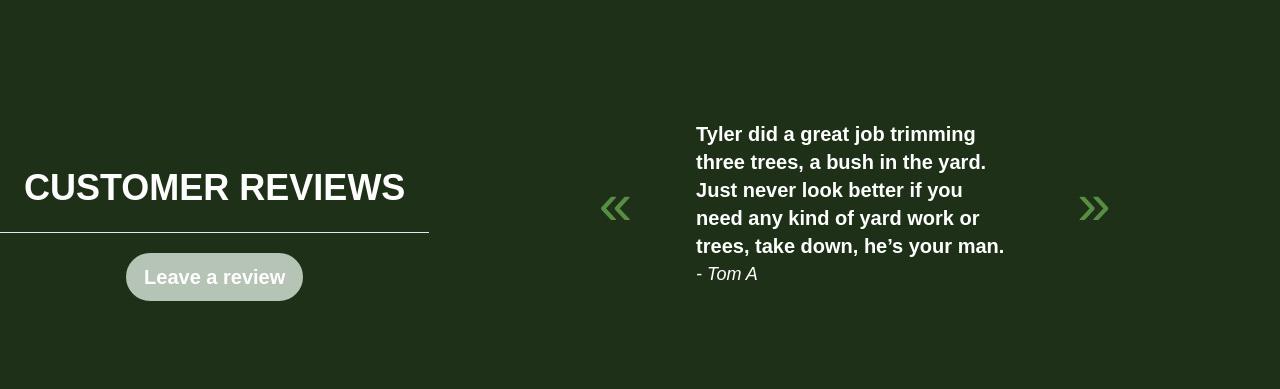
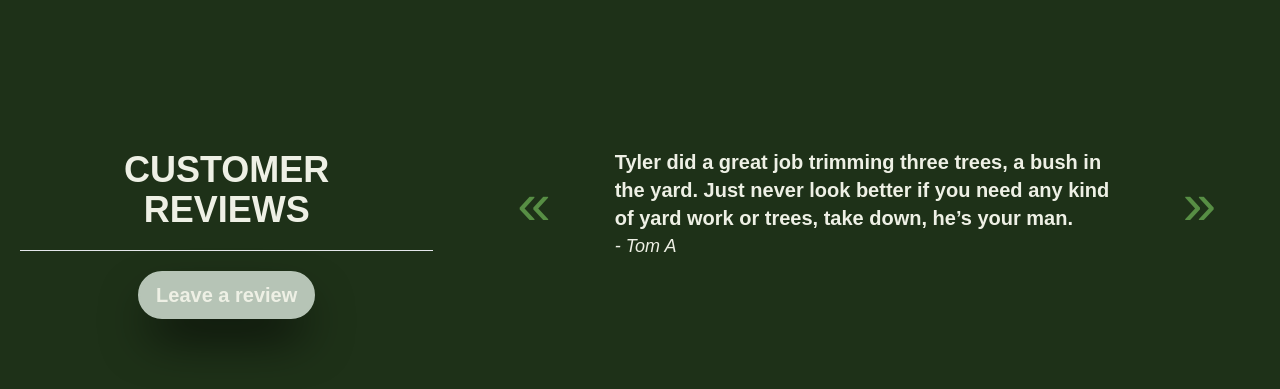
Before and after one commit to gmcclarin/tyler, a React (Create React App) app: page / in a window 1280 px wide. Shown: the part 2896-3285 px from the top of the page. Built offline with nearby package versions, Linux system fonts and the light colour scheme; no server answers.

Commit message:
shadow work on elements, styling on review carousel

```diff
--- a/src/components/ReviewCarousel.js
+++ b/src/components/ReviewCarousel.js
@@ -92,23 +92,24 @@ const ReviewCarousel = () => {
 
 
     return (
-        <div className="w-screen h-screen md:flex items-center justify-center bg-darker">
+        <div className="w-screen h-screen md:flex items-center justify-center bg-darker text-baseColor">
 
-                <div className="text-white flex-col justify-center  font-bold" >
-                    <div className="border-b pt-20 p-6 text-4xl text-center">CUSTOMER REVIEWS</div>
-                    <div className='text-xl text-center flex justify-center items-center '>
-                        <div className="rounded-full border-2 px-4 p-2 m-5 bg-olive border-olive cursor-pointer"
+                <div className=" w-1/3 m-5 flex-col justify-center  font-bold" >
+                    <div className="border-b pt-20 p-5 text-4xl text-center">CUSTOMER REVIEWS</div>
+                    <div
+                    className='text-xl text-center flex justify-center items-center '>
+                        <div className="rounded-full border-2 px-4 p-2 m-5 bg-olive border-olive cursor-pointer shadow-2xl shadow-black"
                         ><a href="https://www.google.com/search?q=tylers+tree+solutions&rlz=1C5CHFA_enUS899US899&oq=tylers&gs_lcrp=EgZjaHJvbWUqBggBEEUYOzIMCAAQRRg5GLEDGIAEMgYIARBFGDsyCQgCEAAYChiABDIJCAMQABgKGIAEMgcIBBAAGIAEMgYIBRBFGD0yBggGEEUYPDIGCAcQRRg80gEIMzc0NmowajeoAgCwAgA&sourceid=chrome&ie=UTF-8#lrd=0x89d153a2289fe4e9:0xb8b8532813616cc2,3,,,," rel="noopener" target="_blank">Leave a review</a>
                         </div>
                     </div>
                 </div>
-                <div className="w-full m-auto sm:w-1/2 py-5 flex justify-center items-center">
+                <div className="w-full m-auto sm:w-2/3 py-5 flex justify-center items-center">
 
                         <div className="text-6xl mx-5 lg:mx-16 text-dark cursor-pointer"
                         onClick={handleDown}>«</div>
                         <div className="">
-                            <p className="font-bold text-white text-xl">{chosenReview.r}</p>
-                            <p className="italic text-lg text-white">- {chosenReview.first} {chosenReview.last}</p>
+                            <p className="font-bold text-xl">{chosenReview.r}</p>
+                            <p className="italic text-lg ">- {chosenReview.first} {chosenReview.last}</p>
                         </div>
                         <div className="text-6xl mx-5 lg:mx-16 text-dark cursor-pointer"
                         onClick={handleUp}>»</div>
--- a/src/pages/Home.js
+++ b/src/pages/Home.js
@@ -44,7 +44,7 @@ const Home = ( ) => {
                         <div className="flex justify-center">
                             <a
                             href="/services"
-                            className="px-5 p-3 hover:bg-dark bg-olive text-white font-bold rounded-full">ALL SERVICES</a>
+                            className="px-5 p-3 hover:bg-dark bg-olive text-white font-bold rounded-full shadow-2xl shadow-black">ALL SERVICES</a>
                         </div>
                     </div>
                 </div>
```
